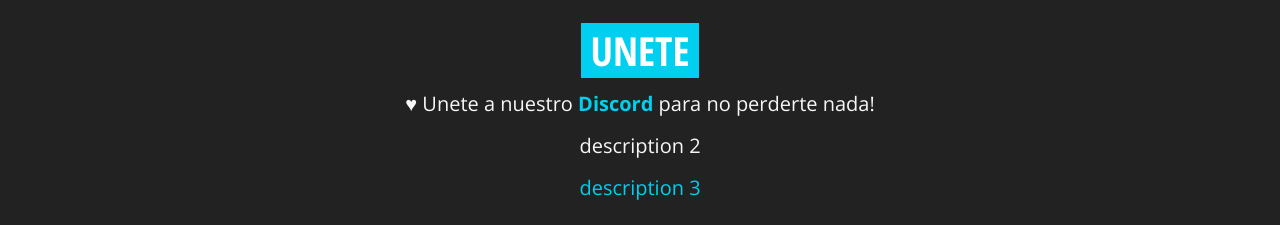
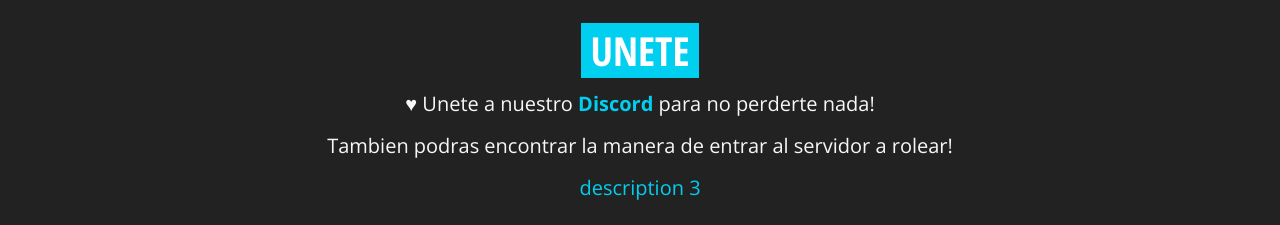
Before and after one commit to LowLie4/LaCantera, a plain HTML site: page index.html in a window 1280 px wide. Shown: the part 1860-2085 px from the top of the page. Drawn offline with nearby package versions, Linux system fonts and the light colour scheme.

Commit message:
Update index.html

```diff
--- a/index.html
+++ b/index.html
@@ -199,7 +199,7 @@
 						<h1><span>Unete</span></h1>
 					</div>
 					<h3 class="wow fadeInUp" data-wow-duration="1s" data-wow-delay="300ms"><span>&#9829; Unete a nuestro <a href="https://discord.gg/zNBmkmpbZR"color: red;"><b>Discord</b></a> para no perderte nada!</span></p></h3>
-					<h3 class="wow fadeInUp" data-wow-duration="1s" data-wow-delay="300ms">description 2</h3>
+					<h3 class="wow fadeInUp" data-wow-duration="1s" data-wow-delay="300ms">Tambien podras encontrar la manera de entrar al servidor a rolear!</h3>
 					<h3 class="wow fadeInUp" data-wow-duration="1s" data-wow-delay="300ms"><span class="main-color">description 3</span> </h3>
 
 				</div>
```
